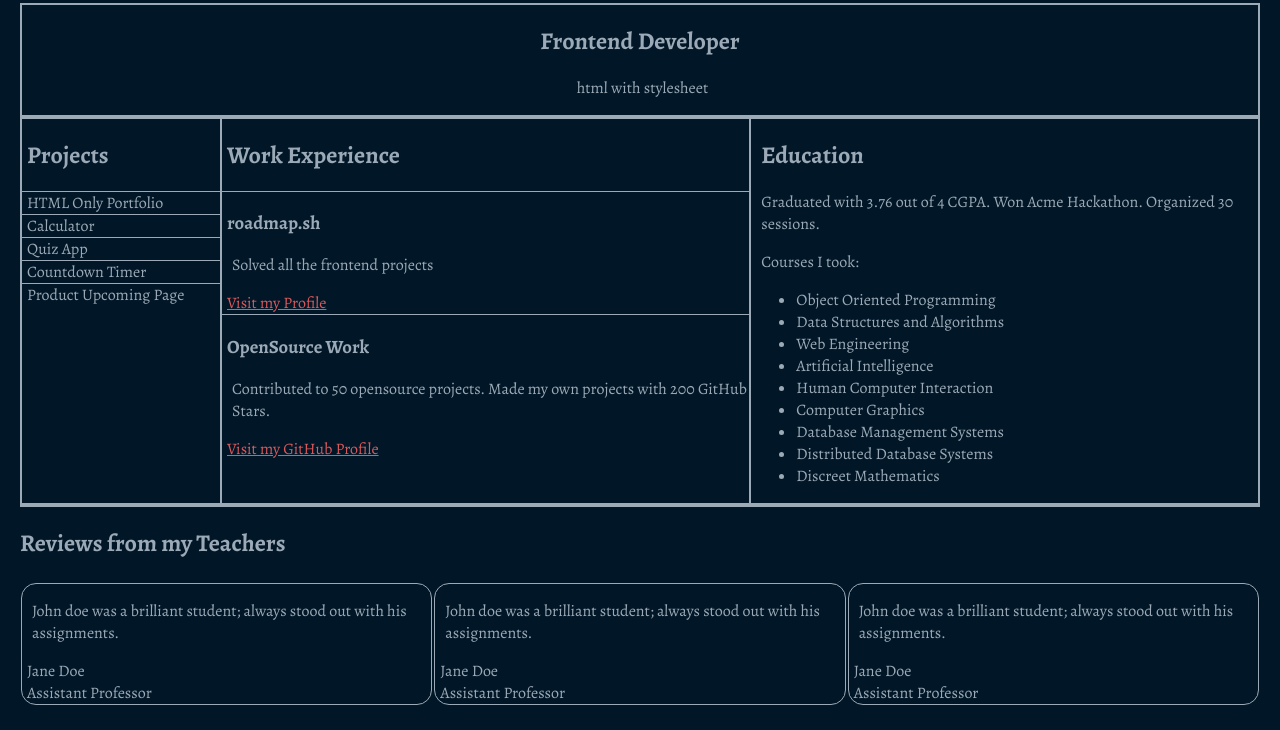
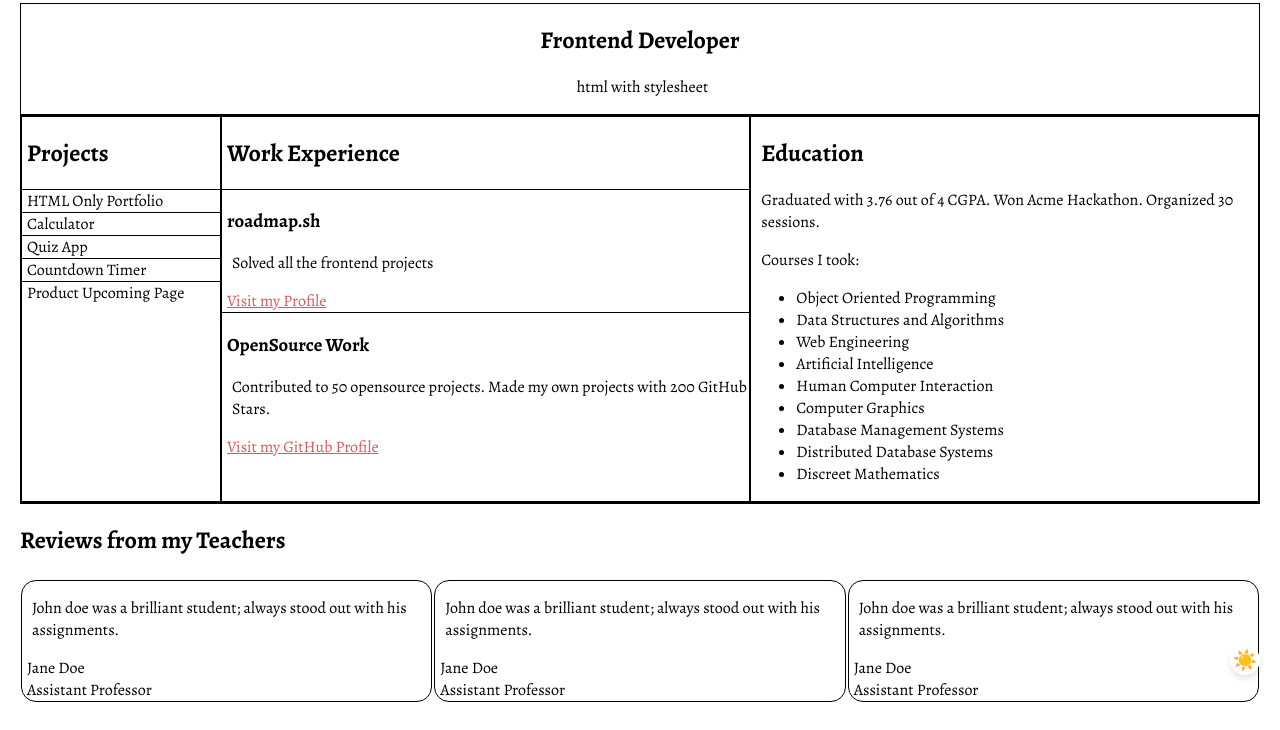
Before and after one commit to CodeSingerGnC/roadmap.sh-frontend-solutions, a plain HTML site: page projects/03-personal-portfolio/index.html in a window 1280 px wide. Shown: the part 105-835 px from the top of the page. Drawn offline with nearby package versions, Linux system fonts and the light colour scheme; a web font is replaced by a local one.

Commit message:
Add new feature to Project 03: Dark Mode and Light Mode toggle

```diff
--- a/assets/css/personal-portfolio.css
+++ b/assets/css/personal-portfolio.css
@@ -2,19 +2,62 @@
 
 html {
     font-family: 'Alegreya', serif;
-    background-color: rgb(1,22,39);
-    color: #9baab6;
 }
 
 body {
     margin: 0;
     padding: 20px;
+    transition: background-color 0.3s, color 0.3s;
+}
+
+body.light-mode {
+    background-color: white;
+    color: black;
+}
+
+body.dark-mode {
+    background-color: rgb(1,22,39);
+    color: #9baab6;
+}
+
+#toggle-mode {
+    position: fixed;
+    bottom: 20px;
+    right: 20px;
+    width: 30px;
+    height: 30px;
+    background-color: white;
+    border-radius: 50%;
+    border: none;
+    cursor: pointer;
+    box-shadow: 0px 4px 6px rgba(0, 0, 0, 0.1);
+    display: flex;
+    align-items: center;
+    justify-content: center;
+    transition: background-color 0.3s;
+}
+
+.dark-mode #toggle-mode {
+    background-color: rgb(1,22,39);
+    box-shadow: 0px 4px 6px rgba(255, 255, 255, 0.2);
+}
+
+#toggle-mode::before {
+    content: "☀️";
+    font-size: 20px;
+    transition: transform 0.3s, opacity 0.3s;
+}
+
+.dark-mode #toggle-mode::before {
+    content: "🌙";
+    transform: rotate(-20deg);
 }
 
 header {
     display: flex;
     justify-content: space-between;
     flex-flow: row wrap;
+    align-items: center;
 }
 
 a {
@@ -43,20 +86,20 @@ a {
 
 .intro {
     text-align: center;
-    border: 2px solid;
+    border: 1px solid;
 }
 
 .wrapper {
     display: flex;
     justify-content: space-between;
-    border: 1px solid;
+    border: 0.5px solid;
     box-sizing: border-box; /* 确保内边距和边框包含在宽度内 */
 }
 
 .projects {
     min-width: 200px;
     padding: 0px;
-    border: 1px solid;
+    border: 0.5px solid;
     flex-grow: 2;
     box-sizing: border-box; /* 确保内边距和边框包含在宽度内 */
 }
@@ -71,14 +114,14 @@ a {
 }
 
 .projectItem {
-    border-top: 1px solid;
+    border-top: 0.5px solid;
     padding-left: 5px;
     box-sizing: border-box; /* 确保内边距和边框包含在宽度内 */
 }
 
 .workExperience {
     min-width: 300px;
-    border: 1px solid;
+    border: 0.5px solid;
     flex-grow: 2;
 }
 
@@ -87,14 +130,14 @@ a {
 }
 
 .experienceItem {
-    border-top: 1px solid;
+    border-top: 0.5px solid;
     padding-left: 5px;
 }
 
 .education {
     min-width: 200px;
     padding-left: 5px;
-    border: 1px solid;
+    border: 0.5px solid;
     flex-grow: 2;
 }
 
@@ -103,7 +146,7 @@ a {
 }
 
 .reviews {
-    border-top: 2px solid;
+    border-top: 1px solid;
 }
 
 .reviewsBlock {
--- a/projects/03-personal-portfolio/index.html
+++ b/projects/03-personal-portfolio/index.html
@@ -12,12 +12,17 @@
 
     <!-- CSS -->
     <link rel="stylesheet" href="../../assets/css/personal-portfolio.css">
+
+    <!-- JavaScript -->
+    <script src="script.js"></script>
+
 </head>
-<body>
+<body class="light-mode">
     <header>
         <div class="yourName">
             <p>Your name</p>
         </div>
+        <button id="toggle-mode", aria-label="switch mode"></button>
         <ul class="navlist">
             <li class="navitem"><a href="#" class="navlink">Home</a></li>
             <li class="navitem"><a href="#" class="navlink">Project</a></li>
--- /dev/null
+++ b/projects/03-personal-portfolio/script.js
@@ -0,0 +1,19 @@
+document.addEventListener("DOMContentLoaded", () => {
+    const toggleButton = document.getElementById("toggle-mode");
+    const body = document.body;
+
+    // 初始化：检查本地存储中的用户偏好
+    const savedMode = localStorage.getItem("theme") || "light-mode"; // 默认是 light-mode
+    body.classList.add(savedMode); // 应用存储的模式
+
+    // 切换模式逻辑
+    toggleButton.addEventListener("click", () => {
+      const isLightMode = body.classList.contains("light-mode");
+      const newMode = isLightMode ? "dark-mode" : "light-mode";
+
+      // 更新类名和本地存储
+      body.classList.remove("light-mode", "dark-mode");
+      body.classList.add(newMode);
+      localStorage.setItem("theme", newMode);
+    });
+});
```
